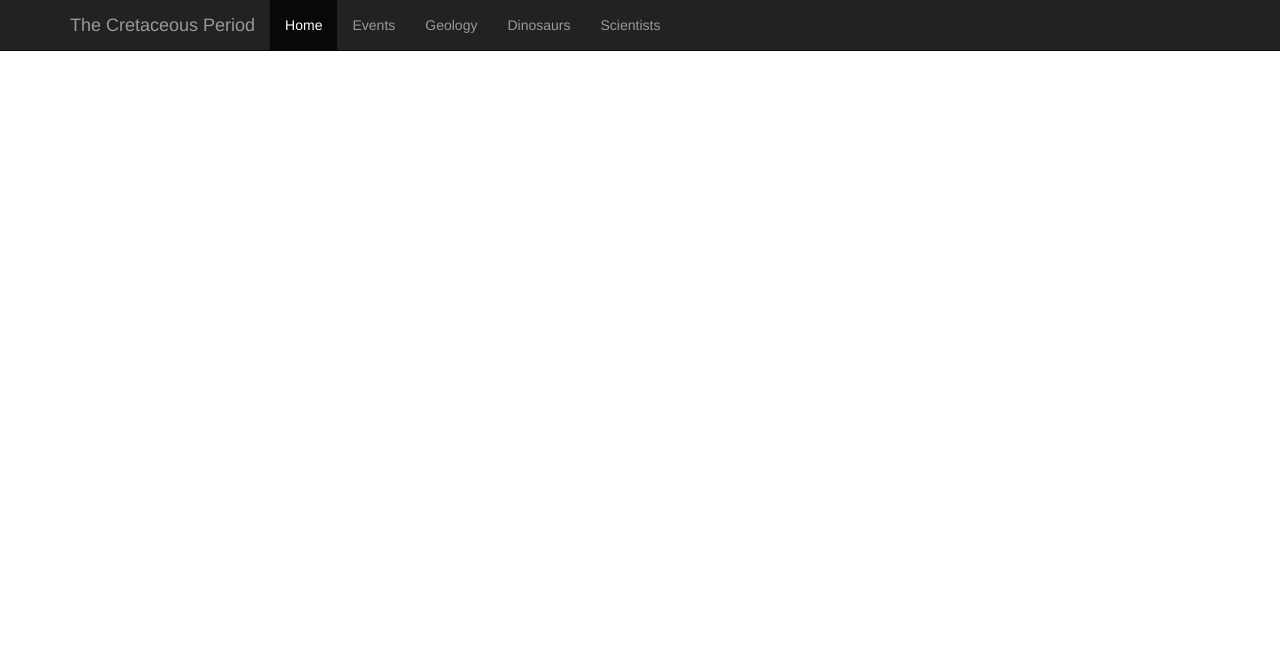
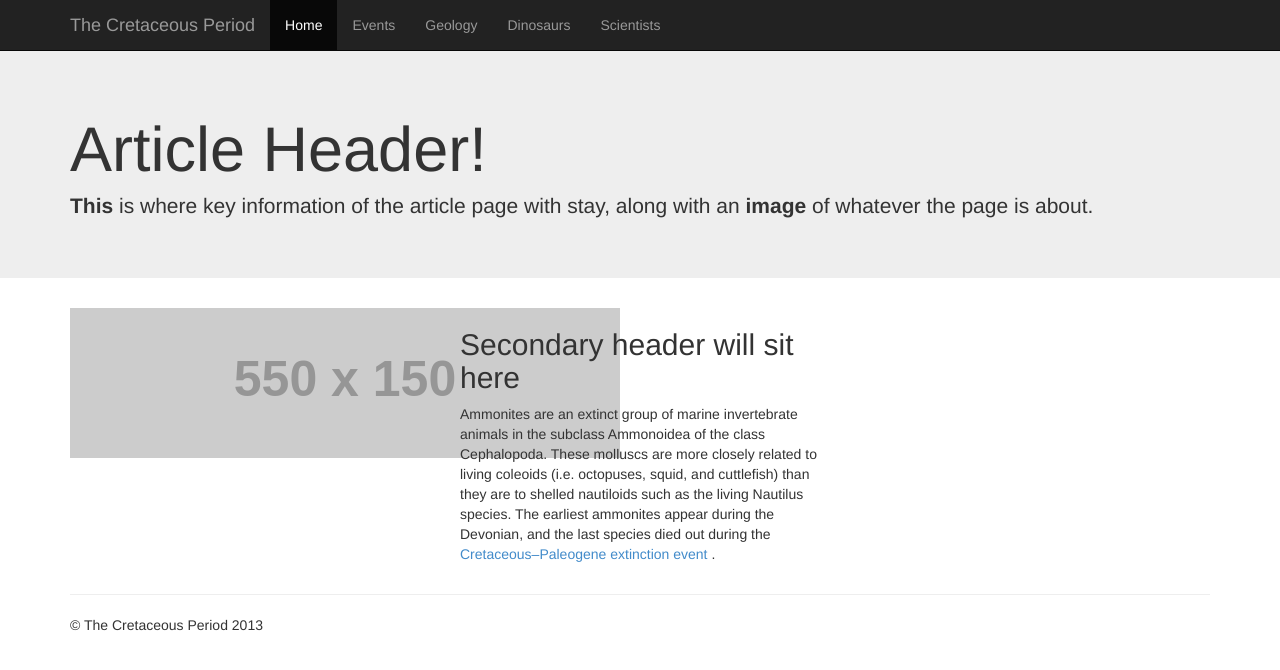
Before and after one commit to laurah1966/large-data-website, a Jekyll site: the page built from your-article.html, in a window 1280 px wide. Shown: the top 670 px of the page. Built offline with Jekyll 4.4.1, drawn with Linux system fonts in a browser that asks for light colours.

Commit message:
added new layouts,css, and article pages

```diff
--- a/_layouts/default.html
+++ b/_layouts/default.html
@@ -61,7 +61,7 @@
         </div>
         <div class="collapse navbar-collapse">
           <ul class="nav navbar-nav">
-            <li class="active"><a href="#" rel="home">Home</a></li>
+            <li class="active"><a href="{{site.baseurl}}/#" rel="home">Home</a></li>
             <li><a href="{{site.baseurl}}/#events">Events</a></li>
             <li><a href="{{site.baseurl}}/#geology">Geology</a></li>
 			<li><a href="{{site.baseurl}}/#dinosaurs">Dinosaurs </a></li>
--- a/css/common.css
+++ /dev/null
@@ -1,2 +0,0 @@
-@charset "UTF-8";
-/* CSS Document */
--- a/index.html
+++ b/index.html
@@ -36,6 +36,6 @@ layout: default
       <hr>
 
       <footer>
-        <p>&copy; Laura Harvey 2013</p>
+        <p>&copy; The Cretaceous Period 2013 </p>
       </footer>
     </div> <!-- /container -->
--- a/your-article.html
+++ b/your-article.html
@@ -1,3 +1,34 @@
 ---
 layout: default
 ---
+
+    <!-- Main jumbotron for a primary marketing message or call to action -->
+    <div class="jumbotron">
+      <div class="container">
+        <h1>Article Header!</h1>
+        <p> <strong>This</strong> is where key information of the article page with stay, along with an  <strong>image</strong> of whatever the page is about.</p>
+      </div>
+    </div>
+
+    <div class="container">
+      <!-- Example row of columns -->
+      <div class="row">
+        <div class="col-lg-4">
+          <p><img src="http://placehold.it/550x150" alt"Photo of a T-Rex"> </p>
+
+        </div>
+        <div class="col-lg-4">
+          <h2>Secondary header will sit here</h2>
+          <p>
+		  Ammonites are an extinct group of marine invertebrate animals in the subclass Ammonoidea of the class Cephalopoda. These molluscs are more closely related to living coleoids (i.e. octopuses, squid, and cuttlefish) than they are to shelled nautiloids such as the living Nautilus species. The earliest ammonites appear during the Devonian, and the last species died out during the <a href="#">Cretaceous–Paleogene extinction event </a> . </p>
+
+       </div>
+
+      </div>
+
+      <hr>
+
+      <footer>
+        <p>&copy; The Cretaceous Period 2013 </p>
+      </footer>
+    </div> <!-- /container -->
```
